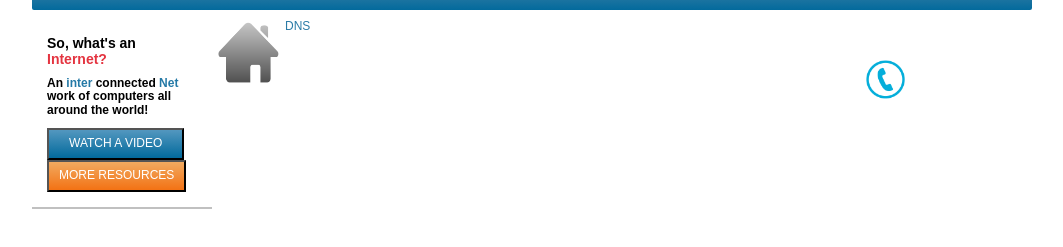
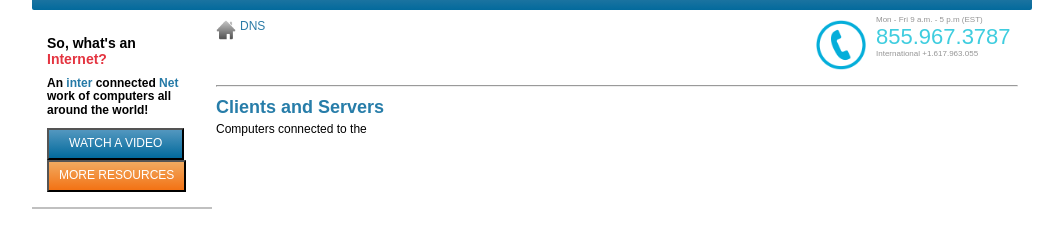
Before and after one commit to paulwine/TheInternetProject, a plain HTML site: page index.html in a window 1280 px wide. Shown: the part 119-366 px from the top of the page, without its empty margins (108-1171 px from the left). Drawn offline with Linux system fonts and the light colour scheme.

Commit message:
Start of Day 2

```diff
--- a/index.html
+++ b/index.html
@@ -88,19 +88,25 @@
                         <p class="dnstext">DNS</p>
 
 
-                    <img src="phone.png" class="phone"></img>
+                    <img src="phone.png" class="phone">
 
-                    <div id="hours/phone">
-                        <div class="infotextsmall"></div>
-                        <div class="phonenumber"></div>
-                        <div class="infotextsmall"></div>
+
+
+                    <div id="hoursphone">
+                        <p class="infotextsmall">Mon - Fri 9 a.m. - 5 p.m (EST)</p>
+                        <div class="phonenumber">855.967.3787</div>
+                        <div class="infotextsmall">International +1.617.963.055</div>
 
                     </div>
+
                 </div>
+
+                <hr class="width100">
                 <!-- End of thrighthead -->
-                <div id="thrightbottom"
-                >
-                    <div class="blueH"></div>
+                <div id="mainbottom">
+
+                    <div class="blueH">Clients and Servers</div>
+                        <p class="maintext">Computers connected to the</p>
 
                         <div class="lightblue"></div>
 
--- a/style.css
+++ b/style.css
@@ -1,10 +1,12 @@
 *{
     margin: 0;
-    padding: 0:
+    padding: 0;
+
 }
 #wrapper{
     width:1000px;
     margin:0 auto;
+
 }
 #header{
     display: block;
@@ -20,13 +22,13 @@
     width:70%;
     display: inline-block;
     vertical-align: top;
+
 }
 
 .logo{
     height: 8%;
     width: 8%;
     z-index: 1;
-    display: inline;
     margin: 10px -10px -25px 0px;
 }
 
@@ -130,13 +132,13 @@
 
 #thrighthead{
     display: inline-block;
-
+    vertical-align: top;
 
 
 
 }
 .dnstext{
-    display: inline;
+    display: inline-block;
     vertical-align: top;
     font-family: Arial, Helvetica, sans-serif;
     color: #2B7BA6;
@@ -146,18 +148,71 @@
 
 }
 .dnsbutton{
-    display: inline;
+    display: inline-block;
     vertical-align: top;
-    width: 10%;
-
+    width: 20px;
 
 
 
 }
 .phone{
-    width: 6%;
-    margin-left: 650px;
-    margin-top: -80px
+    width: 50px;
+    margin-left: 600px;
+   display: inline-block;
+   vertical-align: top;
+   margin-top: -20px;
+
 
 
 }
+.width100{
+    width:800px;
+    margin-top: -30px;
+}
+
+#hoursphone{
+    display: inline-block;
+    position: relative;
+    left: 660px;
+    top: -55px;
+
+
+}
+
+.infotextsmall{
+font-family: Arial, Helvetica, sans-serif;
+font-size: 8px;
+display: block;
+color: #959595;
+
+}
+.phonenumber{
+color:#3FCDDF;
+font-size: 22px;
+font-family: Arial, Helvetica, sans-serif;
+
+}
+#mainbottom{
+    padding-top: 10px;
+
+}
+
+.blueH{
+    font-family: Arial, Helvetica, sans-serif;
+    font-size: 18px;
+    color: #277DA9;
+    font-weight: bold;
+    margin-bottom:5px;
+
+}
+.lightblue{
+    font-family: Arial, Helvetica, sans-serif;
+    font-size: 10px;
+    color: #39B8C6;
+
+}
+.maintext{
+    color: black;
+    font-family: Arial, Helvetica, sans-serif;
+    font-size:12px;
+}
```
